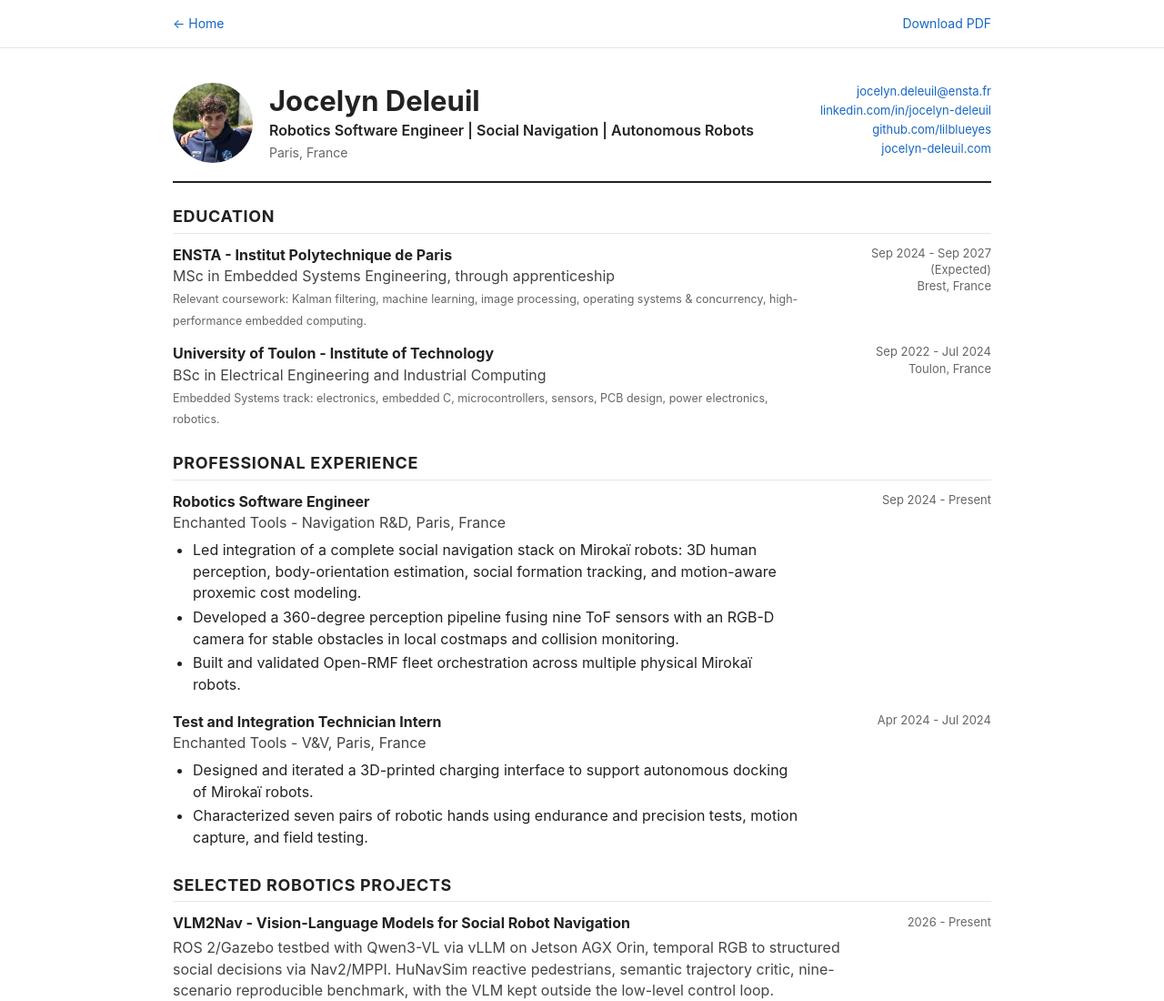
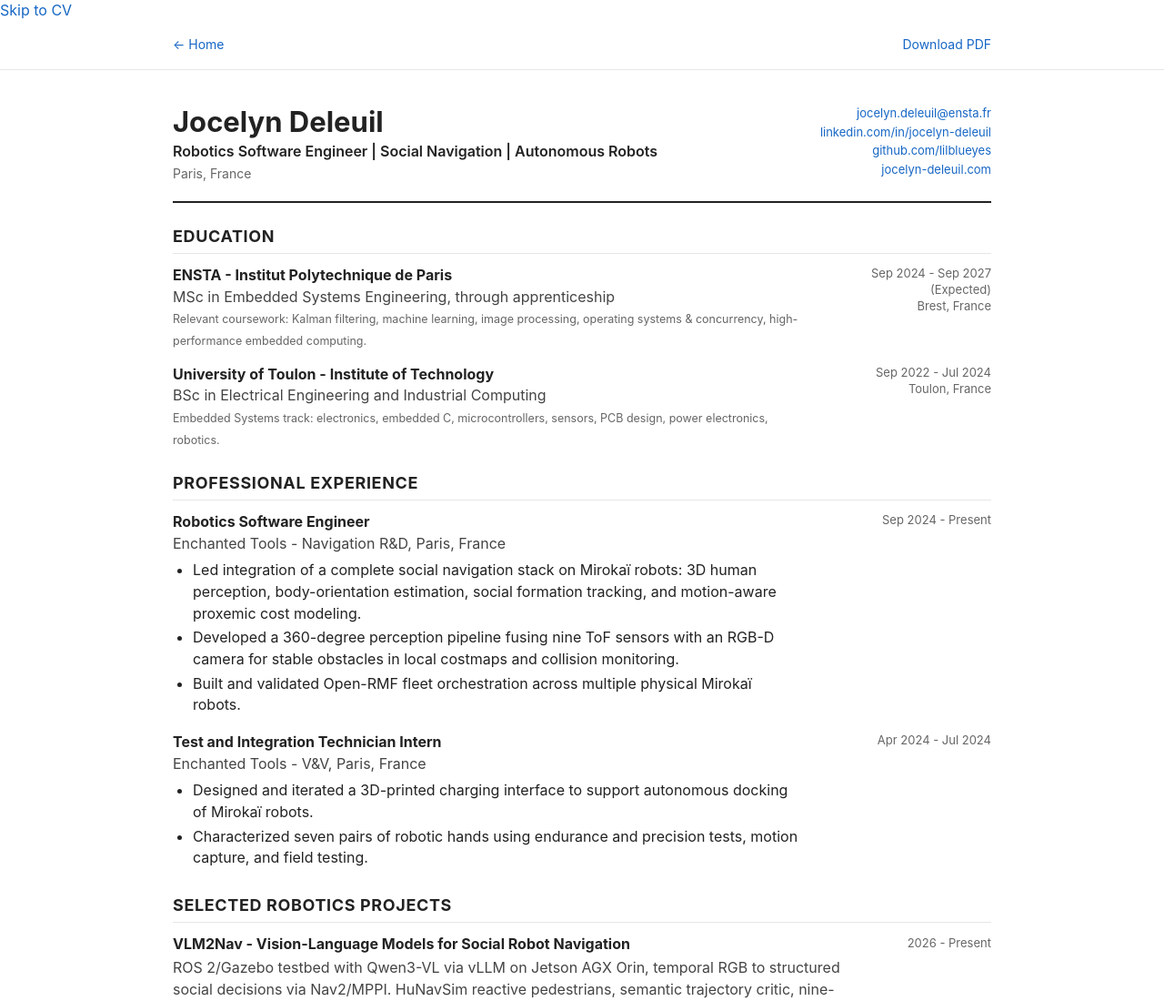
Before and after one commit to lilblueyes/resume, a plain HTML site: page cv.html in a window 1280 px wide. Shown: the top 1100 px of the page at 91% size. Drawn offline with Linux system fonts and the light colour scheme.

Commit message:
Remove photo from web CV and clean metadata

```diff
--- a/cv.html
+++ b/cv.html
@@ -10,10 +10,11 @@
   <meta property="og:title" content="CV | Jocelyn Deleuil">
   <meta property="og:description" content="Curriculum vitae of Jocelyn Deleuil, Robotics Software Engineer.">
   <meta property="og:url" content="https://www.jocelyn-deleuil.com/cv.html">
-  <meta property="og:image" content="https://www.jocelyn-deleuil.com/assets/img/jocelyn-profile.jpg">
   <link rel="stylesheet" href="styles.css">
 </head>
 <body class="cv-page">
+  <a class="skip-link" href="#cv-content">Skip to CV</a>
+
   <header class="cv-topbar no-print">
     <div class="wrap cv-nav">
       <a href="/">← Home</a>
@@ -21,15 +22,12 @@
     </div>
   </header>
 
-  <main class="cv wrap">
+  <main id="cv-content" class="cv wrap">
     <header class="cv-header">
-      <div class="cv-identity">
-        <img class="cv-photo" src="assets/img/jocelyn-profile.jpg" alt="Jocelyn Deleuil">
-        <div>
-          <h1>Jocelyn Deleuil</h1>
-          <p class="cv-role">Robotics Software Engineer | Social Navigation | Autonomous Robots</p>
-          <p class="cv-location">Paris, France</p>
-        </div>
+      <div>
+        <h1>Jocelyn Deleuil</h1>
+        <p class="cv-role">Robotics Software Engineer | Social Navigation | Autonomous Robots</p>
+        <p class="cv-location">Paris, France</p>
       </div>
       <div class="cv-contact">
         <a href="mailto:jocelyn.deleuil@ensta.fr">jocelyn.deleuil@ensta.fr</a>
```
